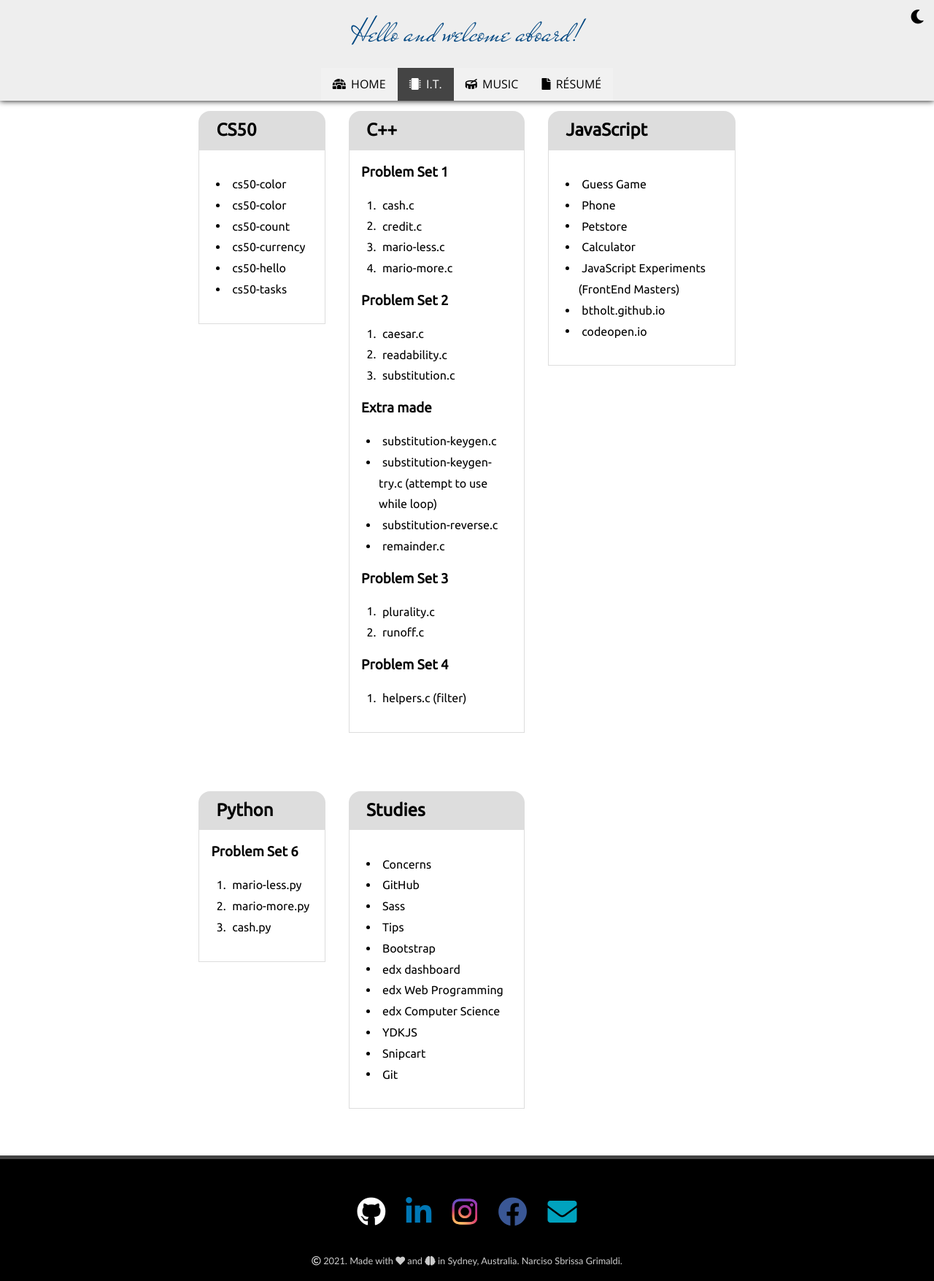
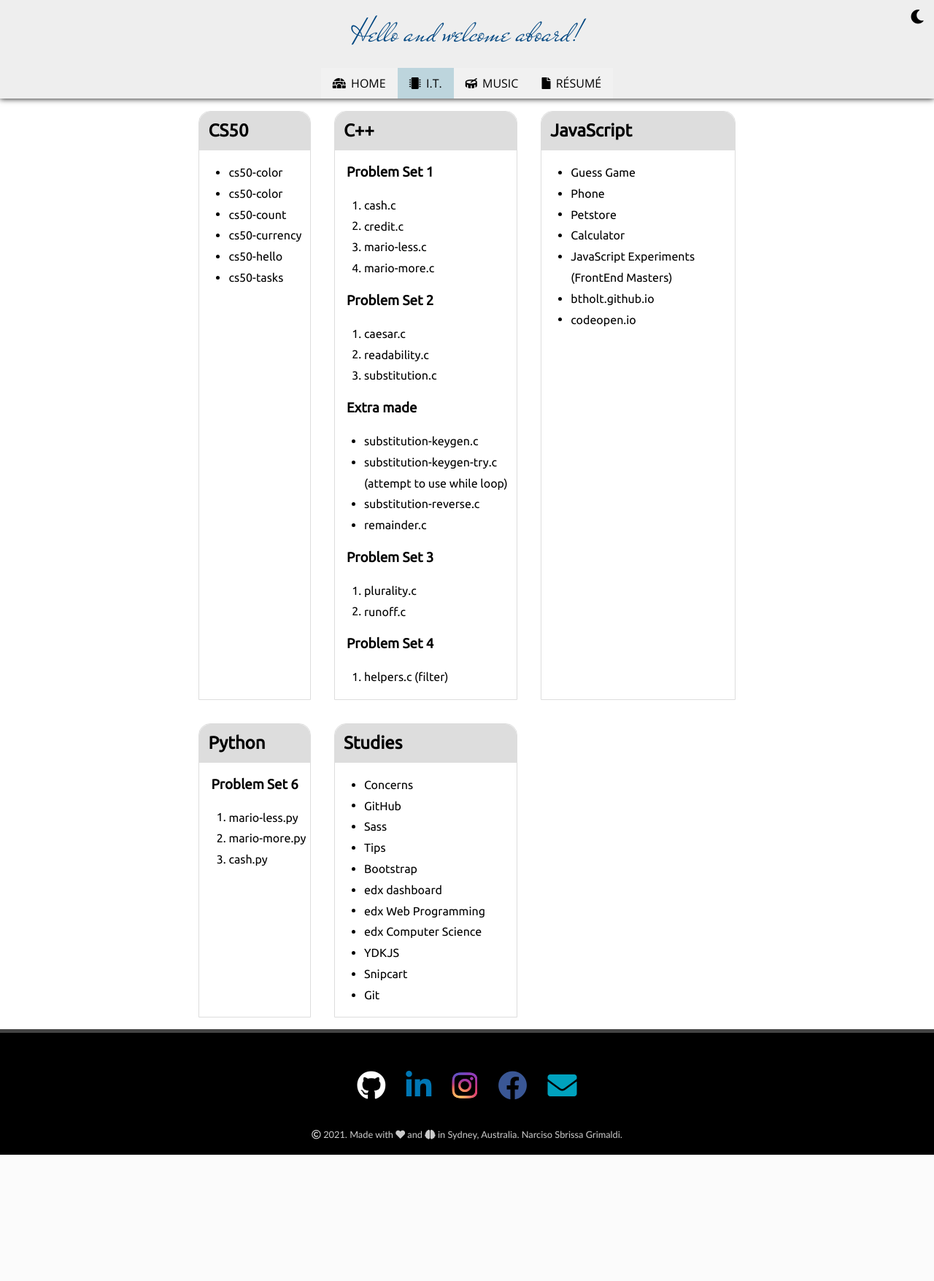
Before and after one commit to gdinarciso/gdinarciso.github.io, a PHP site: page /html/it.html in a window 1280 px wide. Shown: the whole page at 73% size. After the commit the page ends 1582 px from the top, so only its background shows below. Run offline with PHP 8.4, Linux system fonts and the light colour scheme; some web fonts are replaced.

Commit message:
31/7/21 update

```diff
--- a/css/default.css
+++ b/css/default.css
@@ -43,8 +43,8 @@ a:hover {
   font-size: 4.7em;
   font-weight: bold;
   border: .1rem dashed #999;
-  margin-right: .1em;
-  padding: .41em .25em;
+  margin: .5rem .4rem 0 0;
+  padding: .2em .1em;
   float: left;
 }
 
@@ -93,6 +93,7 @@ header .fa-sun {
 header .greeting {
   font-size: 3em;
   font-weight: normal;
+  text-align: left;
   font-family: 'MrDeHaviland', monospace;
   align-self: center;
 
@@ -106,15 +107,19 @@ header nav {
 }
 
 header nav .btn {
-  padding: .5rem 1rem;
+  padding: .4rem 1rem;
   background-color: #f1f1f1;
 }
 
-header nav .active,
 header nav .btn:hover {
   background-color: #444;
   color: rgb(255, 255, 255);
 }
+
+header nav .active {
+  background-color: rgb(189, 213, 221);
+}
+
 
 /* header nav a {
   border: solid transparent;
@@ -272,33 +277,28 @@ article.it {
 }
 
 article.it section {
-  margin-bottom: 4rem;
+  border: .1rem solid #ddd;
+  border-radius: 1rem 1rem 0 0;
 }
 
-article.it .item {
-  padding: 1em;
-  border: .1rem solid #ddd;
+article.it section > h2 {
+  border-radius: inherit;
+  background-color: #ddd;
+  padding: .5em;
 }
 
-article.it h2 {
-  padding: .5em 1em;
-  border-radius: 1rem 1rem 0 0;
-  background-color: #ddd;
+article section h3 {
+  margin: inherit;
 }
 
 article.it a {
-  padding: .3em;
+  padding: .3em 0;
 }
 
 article.it a:hover {
   border-radius: .5rem;
   color: yellow;
   background-color: #000000;
-}
-
-article.it ul,
-article.it ol {
-  padding-left: 1.5em;
 }
 
 /* MUSIC -------------------------------------------*/
--- a/html/it.html
+++ b/html/it.html
@@ -51,7 +51,6 @@
 
     <section>
         <h2>CS50</h2>
-        <div class="item">
             <ul>
                 <li><a href="/CS50/source/">cs50-color</a></li>
                 <li><a href="/html/cs50-color.html">cs50-color</a></li>
@@ -60,12 +59,10 @@
                 <li><a href="/html/cs50-hello.html">cs50-hello</a></li>
                 <li><a href="/html/cs50-tasks.html">cs50-tasks</a></li>
             </ul>
-        </div>
     </section>
 
     <section>
         <h2>C++</h2>
-        <div class="item">
             <h3>Problem Set 1</h3>
             <ol>
                 <li><a href="/c++/problemset1-cash.c">cash.c</a></li>
@@ -96,12 +93,10 @@
             <ol>
                 <li><a href="/c++/problemset4-helpers.c">helpers.c (filter)</a></li>
             </ol>
-        </div>
     </section>
 
     <section>
         <h2>JavaScript</h2>
-        <div class="item">
             <ul>
                 <li><a href="/html/guessgame.html">Guess Game</a></li>
                 <li><a href="/js/phone.js">Phone</a></li>
@@ -111,24 +106,20 @@
                 <li><a href="https://btholt.github.io" target="_blank">btholt.github.io</a></li>
                 <li><a href="https://codepen.io" target="_blank">codeopen.io</a></li>
             </ul>
-        </div>
     </section>
 
     <section>
         <h2>Python</h2>
-        <div class="item">
             <h3>Problem Set 6</h3>
             <ol>
                 <li><a href="/python/problemset6-mario-less.py">mario-less.py</a></li>
                 <li><a href="/python/problemset6-mario-more.py">mario-more.py</a></li>
                 <li><a href="/python/problemset6-cash.py">cash.py</a></li>
             </ol>
-        </div>
     </section>
 
     <section>
         <h2>Studies</h2>
-        <div class="item">
             <ul>
                 <li><a href="/html/concerns.html">Concerns</a></li>
                 <li><a href="https://github.com/gdinarciso/gdinarciso.github.io" target="
@@ -147,7 +138,6 @@
                     ">Snipcart</a></li>
                 <li><a href="/html/git-command.html">Git</a></li>
             </ul>
-        </div>
     </section>
 
   </article>
```
Also changed, not shown: index.html (+0 -7 lines), 2 other files.
